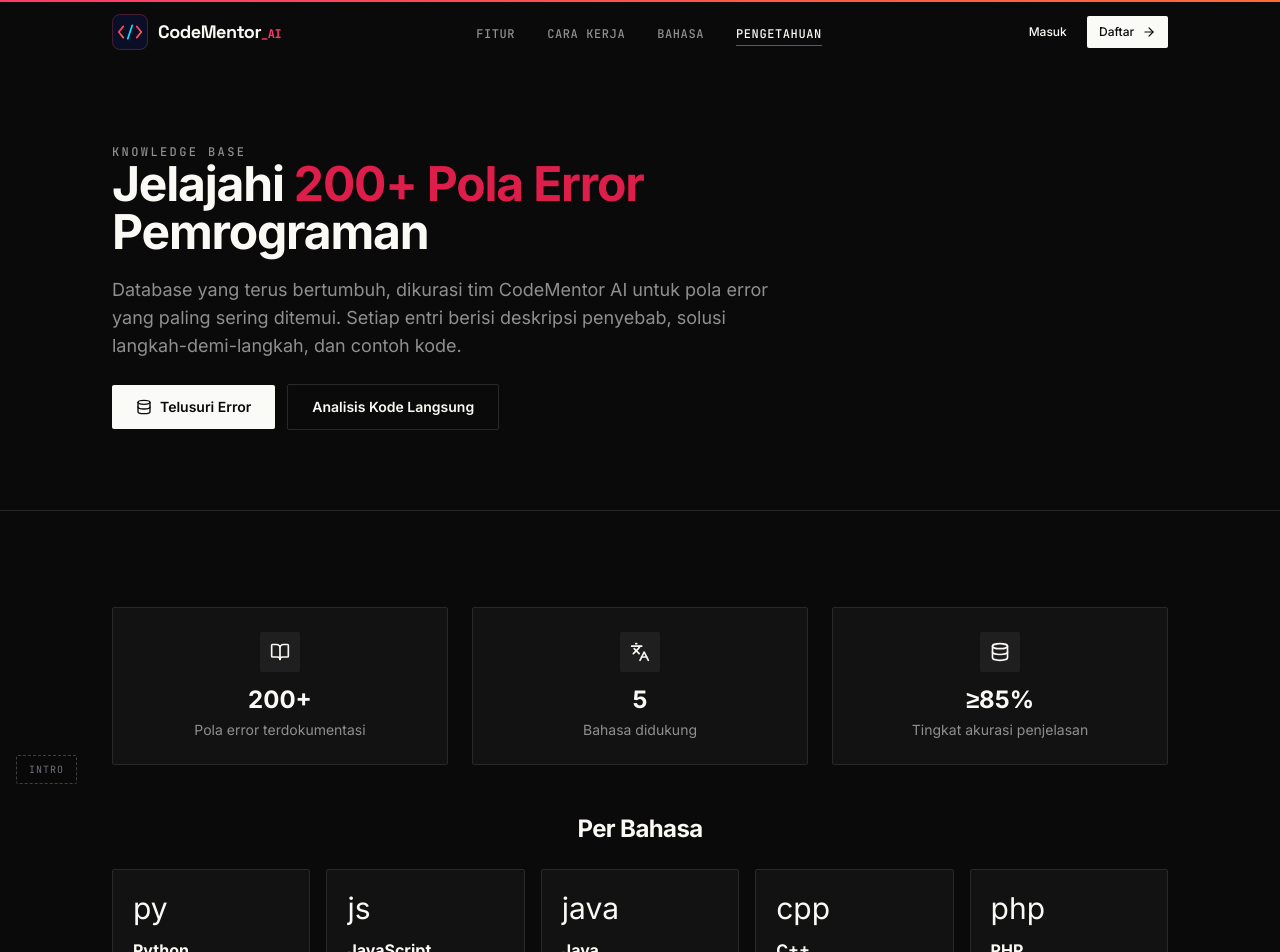
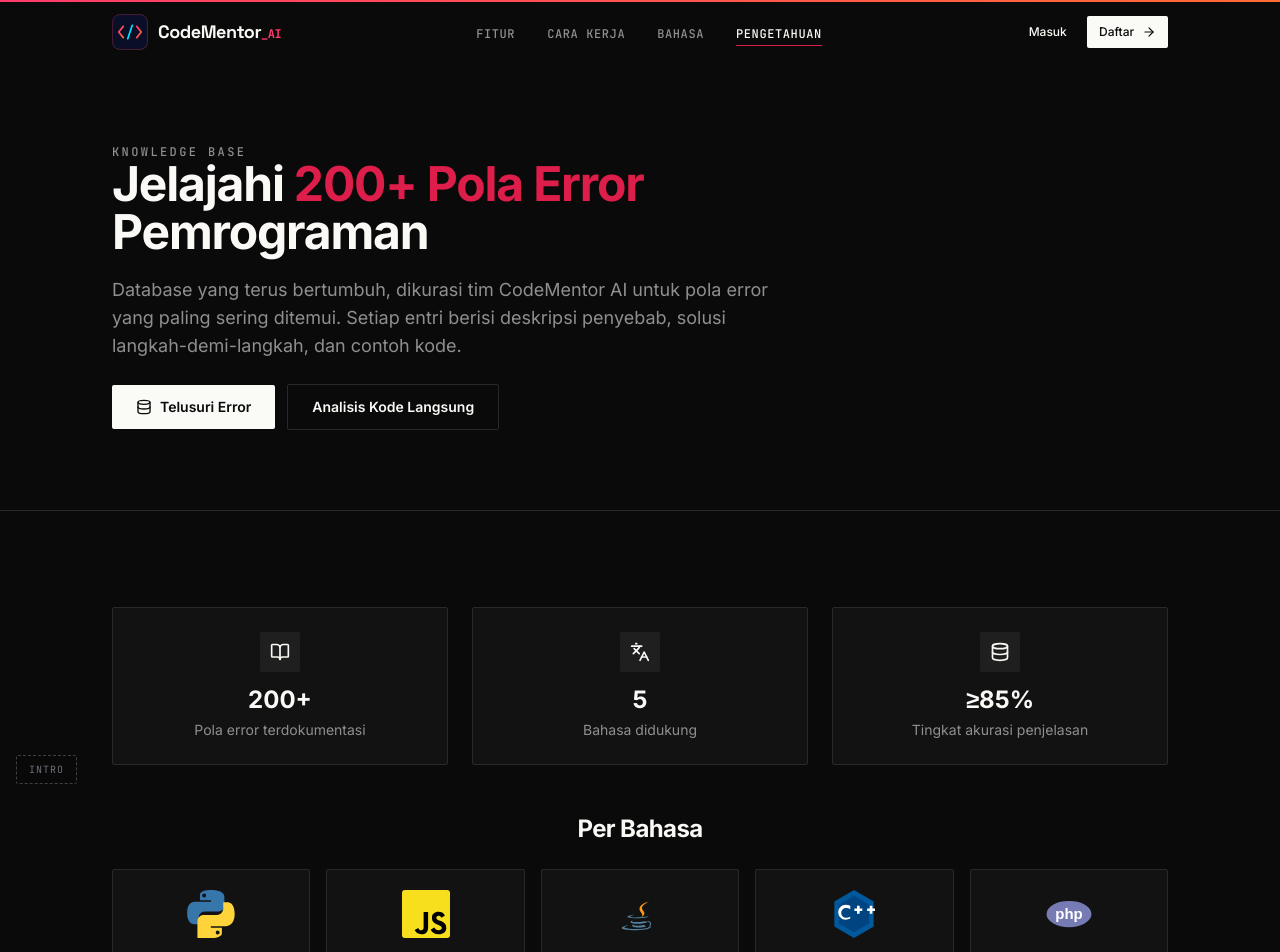
Before and after one commit to Fadelazka/CodeMentor-AI, a Next.js app: page /knowledge-base in a window 1280 px wide. Shown: the top 952 px of the page. Built offline with nearby package versions, Linux system fonts and the light colour scheme.

Commit message:
fix(kb): use SVG logos for languages + fix mojibake

```diff
--- a/src/app/(public)/knowledge-base/page.tsx
+++ b/src/app/(public)/knowledge-base/page.tsx
@@ -4,12 +4,37 @@ import { Database, BookOpen, Languages, ArrowRight } from "lucide-react";
 import { knowledgeBaseEntries, languageCounts } from "@/data/knowledge-base";
 import { languages } from "@/data/mock";
 import { KbExplore } from "@/components/knowledge-base/kb-explore";
+import {
+  PythonLogo,
+  JavaScriptLogo,
+  JavaLogo,
+  CppLogo,
+  PhpLogo,
+} from "@/components/knowledge-base/language-logos";
 
 export const metadata: Metadata = {
   title: "Knowledge Base CodeMentor AI",
   description:
     "Jelajahi knowledge base CodeMentor AI: 200+ pola error pemrograman di 5 bahasa, lengkap dengan deskripsi, solusi, dan contoh kode.",
 };
+
+function getLanguageLogo(code: string) {
+  const map: Record<string, React.ComponentType<{ className?: string }>> = {
+    python: PythonLogo,
+    javascript: JavaScriptLogo,
+    js: JavaScriptLogo,
+    java: JavaLogo,
+    cpp: CppLogo,
+    cplusplus: CppLogo,
+    php: PhpLogo,
+  };
+  return map[code.toLowerCase()] ?? null;
+}
+
+function LanguageLogo({ code, className = "w-12 h-12" }: { code: string; className?: string }) {
+  const Logo = getLanguageLogo(code);
+  return Logo ? <Logo className={className} /> : null;
+}
 
 export default function KnowledgeBasePage() {
   return (
@@ -55,7 +80,9 @@ export default function KnowledgeBasePage() {
                   href={`/knowledge-base/${lang.value}`}
                   className="group rounded-sm border border-border bg-card p-5 transition-all hover:-translate-y-1 hover:border-foreground/20"
                 >
-                  <div className="mb-3 text-3xl">{lang.icon}</div>
+                  <div className="mb-3 flex h-12 items-center justify-center">
+                    <LanguageLogo code={lang.value} />
+                  </div>
                   <h3 className="font-bold text-foreground">{lang.nama}</h3>
                   <p className="mt-1 text-xs text-muted-foreground">
                     {languageCounts[lang.value] ?? 0} contoh error di sini
```
